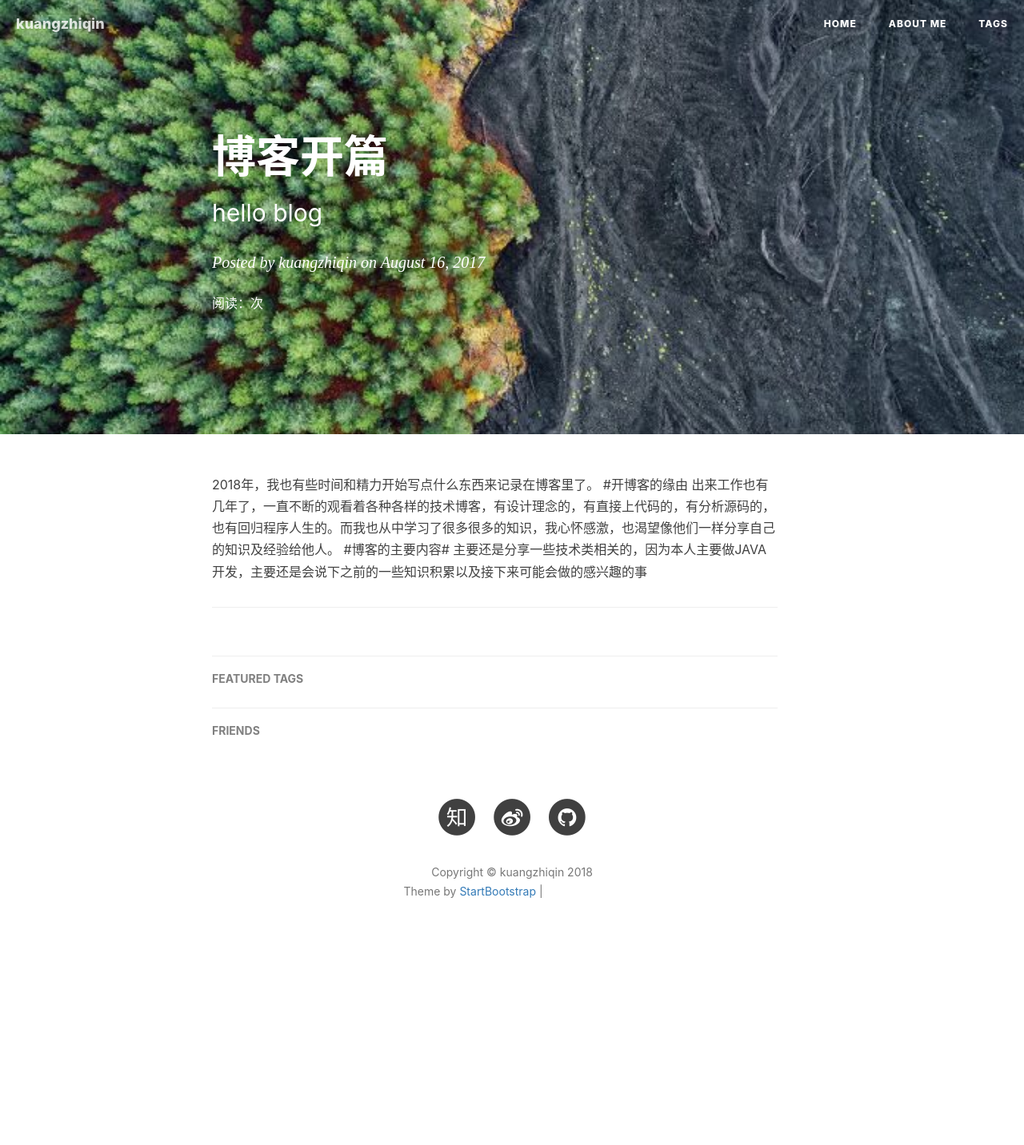
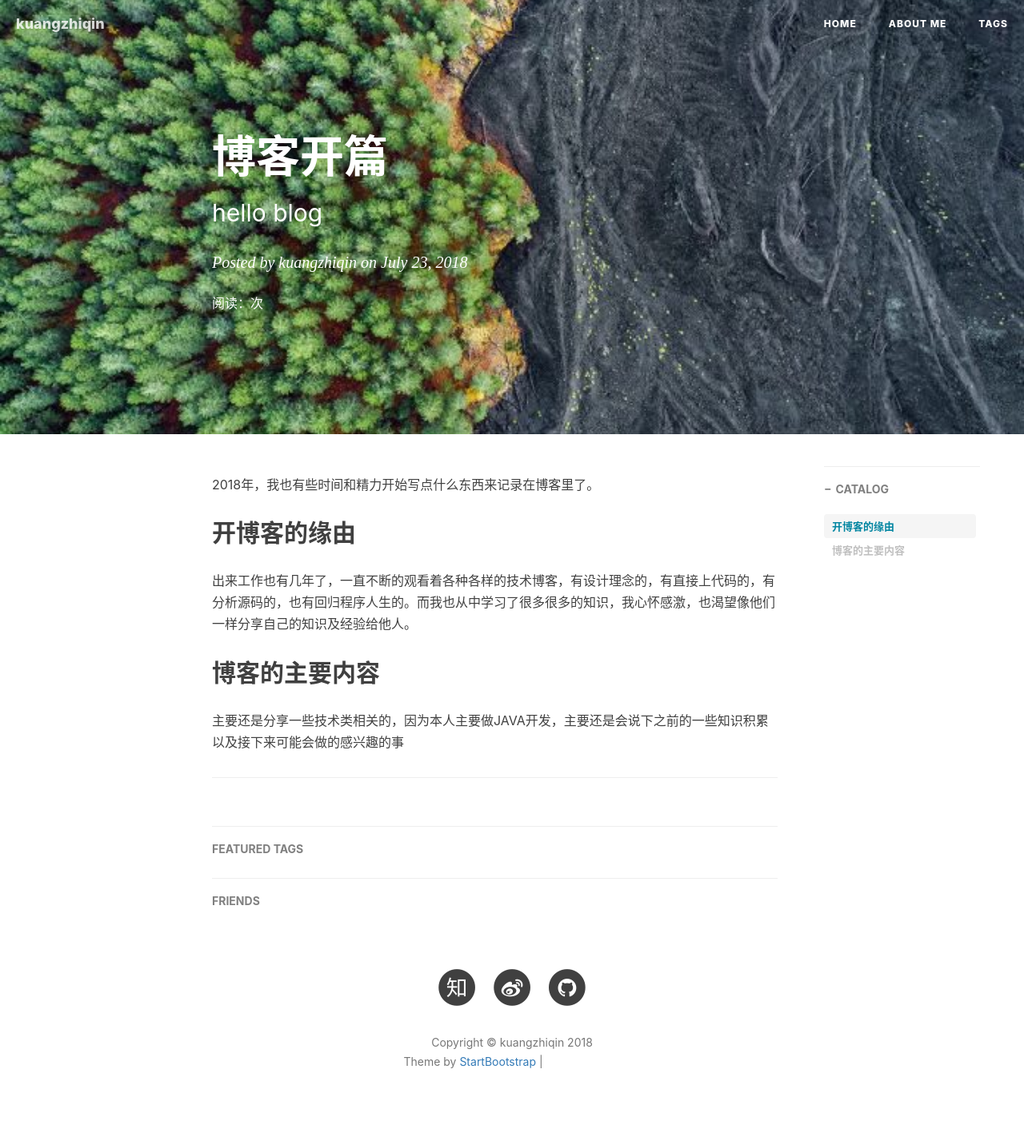
Before and after one commit to kuangzhiqin/kuangzhiqin.github.io, a Jekyll site: the page built from _posts/2018-07-23-first-blog.md, in a window 1280 px wide. Shown: the whole page at 80% size. Built offline with Jekyll 4.4.1, drawn with Linux system fonts in a browser that asks for light colours; nearby versions of some CDN libraries; comment, search, counter and statistics services are not loaded; before the commit the page ends 1219 px from its top, so only the background shows below that; some of the changed lines change nothing that is shown; grey boxes are pictures that could not be loaded.

Commit message:
2018-07-23-first-blog.md

```diff
--- a/_posts/2017-08-16-first-blog.markdown
+++ b/_posts/2018-07-23-first-blog.md
@@ -4,10 +4,15 @@ title: 博客开篇
 subtitle: hello blog
 author: kuangzhiqin
 header-img: "img/post/bg-2017-08-16.jpg"
+catalog: true
 ---
 
 2018年，我也有些时间和精力开始写点什么东西来记录在博客里了。
-#开博客的缘由
+
+## 开博客的缘由
+
 出来工作也有几年了，一直不断的观看着各种各样的技术博客，有设计理念的，有直接上代码的，有分析源码的，也有回归程序人生的。而我也从中学习了很多很多的知识，我心怀感激，也渴望像他们一样分享自己的知识及经验给他人。
-#博客的主要内容#
+
+## 博客的主要内容
+
 主要还是分享一些技术类相关的，因为本人主要做JAVA开发，主要还是会说下之前的一些知识积累以及接下来可能会做的感兴趣的事
```
